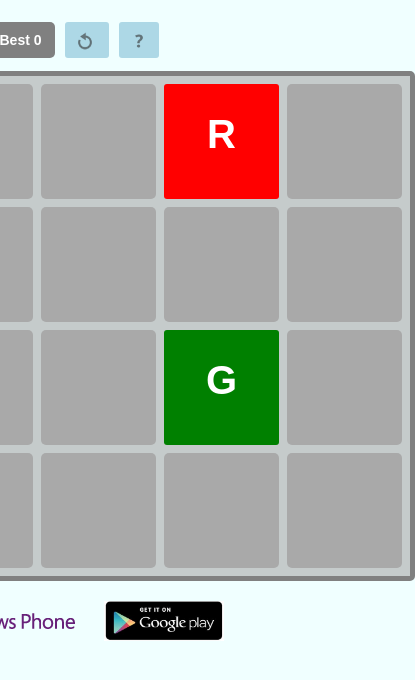
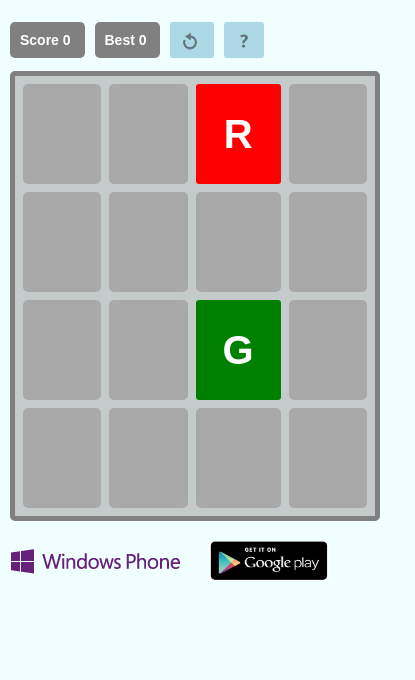
Before and after one commit to constantoduol/rgb, a plain HTML site: page index.html in a window 390 px wide. Shown: the whole page, 415 px wide, since content can reach past the window. Drawn offline with Linux system fonts and the light colour scheme.

Commit message:
Support for mobile

```diff
--- a/css/rgb.css
+++ b/css/rgb.css
@@ -11,8 +11,7 @@
                        background: transparent;
                        margin-top: 10px;
                        font-size : 30px;
-					   height: 500px;
-					   width: 500px;
+
 					   margin-top : 20px
 
                     }
--- a/js/rgb.js
+++ b/js/rgb.js
@@ -27,9 +27,9 @@
 		var footer = $("#footer");
 		var width = this.getDim()[0];
 		var margin = (width - 600)/2;
-		grid.setAttribute("style","margin-left:"+margin+"px");
-		footer.css("margin-left", margin+"px");
-		scores.setAttribute("style","margin-left:"+margin+"px;margin-top:20px;")
+		//grid.setAttribute("style","margin-left:"+margin+"px");
+		//footer.css("margin-left", margin+"px");
+		//scores.setAttribute("style","margin-left:"+margin+"px;margin-top:20px;")
         window.grid.motion = true;
         grid.innerHTML = "";
         var table = document.createElement("table");
```
